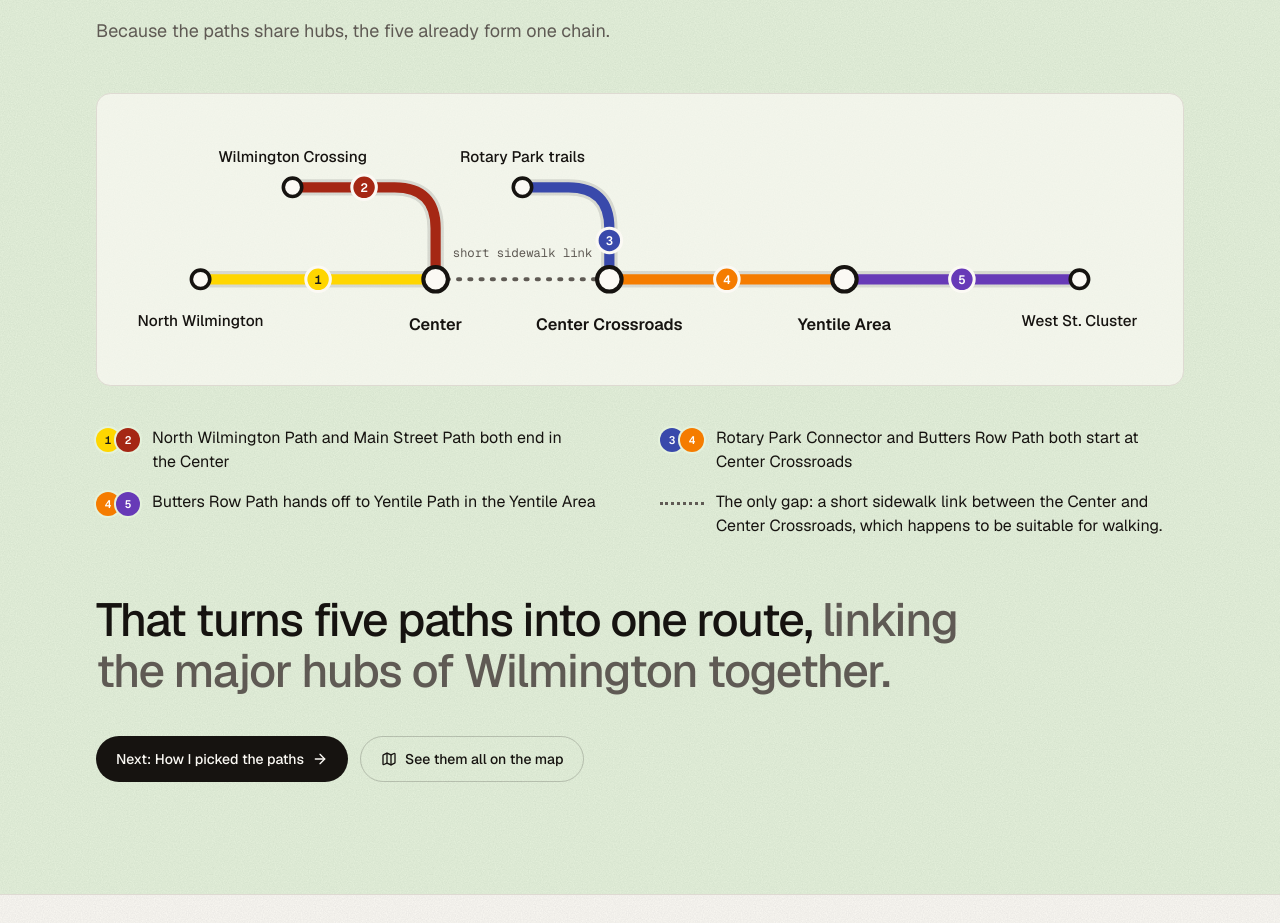
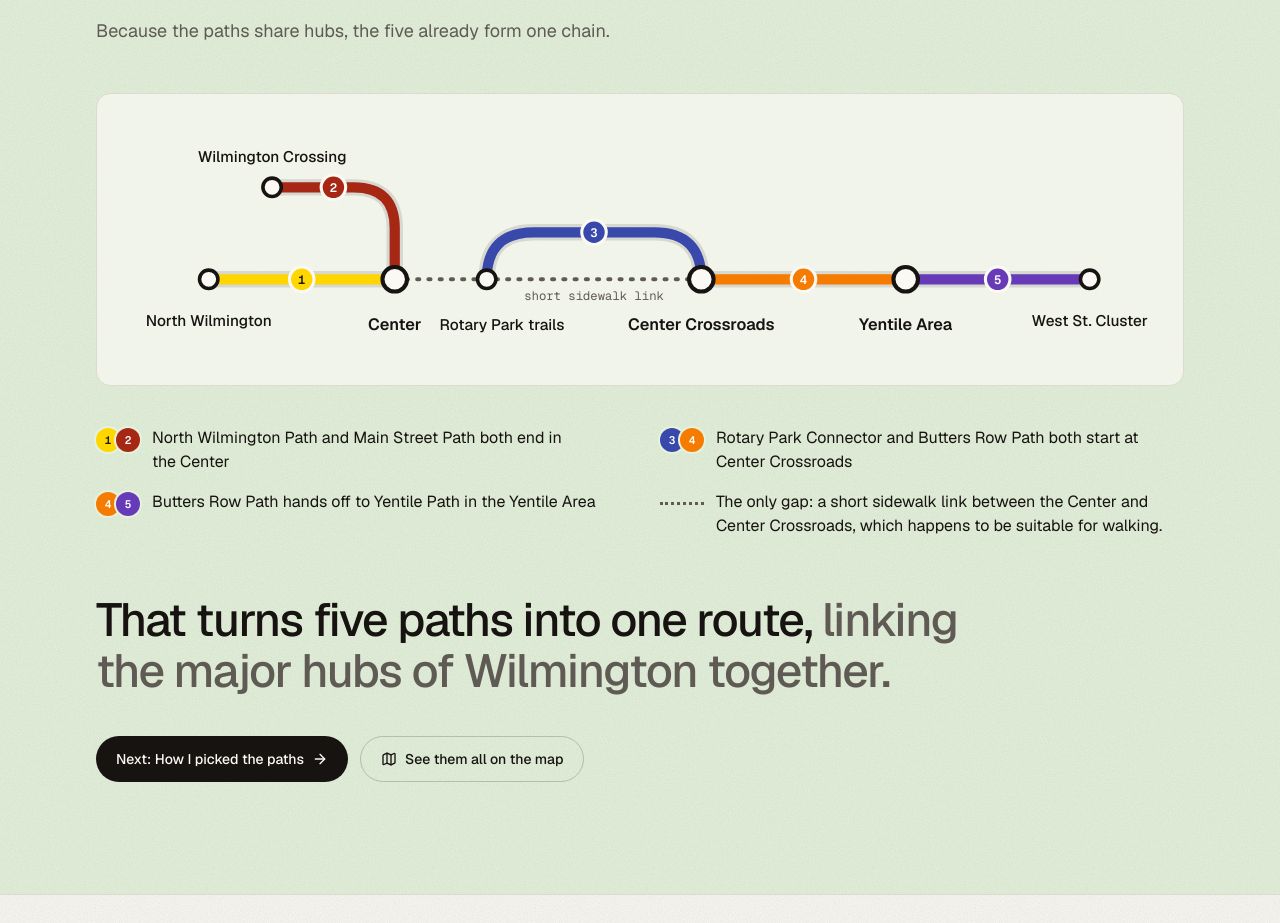
Before and after one commit to vdouglasana/walk-wilmington, a Next.js app: page /the-paths in a window 1280 px wide. Shown: the part 5169-6092 px from the top of the page. Built offline with nearby package versions, Linux system fonts and the light colour scheme.

Commit message:
Transit map: Rotary Park trails sit on the sidewalk link, close to the Center
The sidewalk link runs Center -> Rotary Park trails -> Center Crossroads, and the
Rotary Park Connector runs Rotary -> Center Crossroads alongside it.

Co-Authored-By: Claude Opus 5.5 <noreply@anthropic.com>

```diff
--- a/src/components/paths/chain-diagram.tsx
+++ b/src/components/paths/chain-diagram.tsx
@@ -6,9 +6,10 @@ import { motion, useInView, useReducedMotion } from "motion/react"
 /**
  * "Linking the Five" as a transit-style line map. The paths share hubs, so they snap
  * together into one route: the main line runs North Wilmington to the West St. Cluster,
- * with Main Street and Rotary Park as branches. The Rotary Park Connector runs from
- * Center Crossroads back up toward the Center, so its branch points that way. The one gap (a short sidewalk link
- * between the Center and Center Crossroads) is drawn dashed.
+ * with Main Street as a branch. The one gap is the short sidewalk link (dotted) from the
+ * Center down Main Street to Center Crossroads. The Rotary Park trails sit along it, much
+ * closer to the Center, and the Rotary Park Connector runs from there to Center
+ * Crossroads, alongside the sidewalk.
  *
  * There are two layouts: wide for laptops, tall for phones.
  */
@@ -20,23 +21,23 @@ const wide: Layout = {
   w: 1000,
   h: 222,
   stations: [
-    { name: "North Wilmington", x: 70, y: 150, lx: 70, ly: 190, anchor: "middle" },
-    { name: "Center", x: 300, y: 150, big: true, lx: 300, ly: 194, anchor: "middle" },
-    { name: "Wilmington Crossing", x: 160, y: 60, lx: 160, ly: 30, anchor: "middle" },
-    { name: "Center Crossroads", x: 470, y: 150, big: true, lx: 470, ly: 194, anchor: "middle" },
-    { name: "Rotary Park trails", x: 385, y: 60, lx: 385, ly: 30, anchor: "middle" },
-    { name: "Yentile Area", x: 700, y: 150, big: true, lx: 700, ly: 194, anchor: "middle" },
-    { name: "West St. Cluster", x: 930, y: 150, lx: 930, ly: 190, anchor: "middle" },
+    { name: "North Wilmington", x: 78, y: 150, lx: 78, ly: 190, anchor: "middle" },
+    { name: "Center", x: 260, y: 150, big: true, lx: 260, ly: 194, anchor: "middle" },
+    { name: "Wilmington Crossing", x: 140, y: 60, lx: 140, ly: 30, anchor: "middle" },
+    { name: "Rotary Park trails", x: 350, y: 150, lx: 365, ly: 194, anchor: "middle" },
+    { name: "Center Crossroads", x: 560, y: 150, big: true, lx: 560, ly: 194, anchor: "middle" },
+    { name: "Yentile Area", x: 760, y: 150, big: true, lx: 760, ly: 194, anchor: "middle" },
+    { name: "West St. Cluster", x: 940, y: 150, lx: 940, ly: 190, anchor: "middle" },
   ],
   lines: [
-    { id: 1, d: "M70 150 L300 150", badge: [185, 150] },
-    { id: "gap", d: "M300 150 L470 150" },
-    { id: 4, d: "M470 150 L700 150", badge: [585, 150] },
-    { id: 5, d: "M700 150 L930 150", badge: [815, 150] },
-    { id: 2, d: "M300 150 L300 100 Q300 60 260 60 L160 60", badge: [230, 60] },
-    { id: 3, d: "M470 150 L470 100 Q470 60 430 60 L385 60", badge: [470, 112] },
+    { id: 1, d: "M78 150 L260 150", badge: [169, 150] },
+    { id: "gap", d: "M260 150 L560 150" },
+    { id: 3, d: "M350 150 Q350 104 396 104 L514 104 Q560 104 560 150", badge: [455, 104] },
+    { id: 4, d: "M560 150 L760 150", badge: [660, 150] },
+    { id: 5, d: "M760 150 L940 150", badge: [850, 150] },
+    { id: 2, d: "M260 150 L260 100 Q260 60 220 60 L140 60", badge: [200, 60] },
   ],
-  gapLabel: { x: 385, y: 128, anchor: "middle" },
+  gapLabel: { x: 455, y: 170, anchor: "middle" },
 }
 
 const tall: Layout = {
@@ -44,22 +45,22 @@ const tall: Layout = {
   h: 720,
   stations: [
     { name: "North Wilmington", x: 170, y: 50, lx: 148, ly: 50, anchor: "end" },
-    { name: "Center", x: 170, y: 210, big: true, lx: 146, ly: 210, anchor: "end" },
-    { name: "Wilmington Crossing", x: 282, y: 210, lx: 282, ly: 180, anchor: "middle" },
-    { name: "Center Crossroads", x: 170, y: 350, big: true, lx: 146, ly: 350, anchor: "end" },
-    { name: "Rotary Park trails", x: 282, y: 288, lx: 282, ly: 258, anchor: "middle" },
-    { name: "Yentile Area", x: 170, y: 510, big: true, lx: 146, ly: 510, anchor: "end" },
-    { name: "West St. Cluster", x: 170, y: 670, lx: 148, ly: 670, anchor: "end" },
+    { name: "Center", x: 170, y: 200, big: true, lx: 146, ly: 200, anchor: "end" },
+    { name: "Wilmington Crossing", x: 282, y: 200, lx: 282, ly: 170, anchor: "middle" },
+    { name: "Rotary Park trails", x: 170, y: 262, lx: 148, ly: 262, anchor: "end" },
+    { name: "Center Crossroads", x: 170, y: 400, big: true, lx: 146, ly: 400, anchor: "end" },
+    { name: "Yentile Area", x: 170, y: 540, big: true, lx: 146, ly: 540, anchor: "end" },
+    { name: "West St. Cluster", x: 170, y: 680, lx: 148, ly: 680, anchor: "end" },
   ],
   lines: [
-    { id: 1, d: "M170 50 L170 210", badge: [170, 130] },
-    { id: "gap", d: "M170 210 L170 350" },
-    { id: 4, d: "M170 350 L170 510", badge: [170, 430] },
-    { id: 5, d: "M170 510 L170 670", badge: [170, 590] },
-    { id: 2, d: "M170 210 L282 210", badge: [226, 210] },
-    { id: 3, d: "M170 350 L250 350 Q282 350 282 318 L282 288", badge: [222, 350] },
+    { id: 1, d: "M170 50 L170 200", badge: [170, 125] },
+    { id: "gap", d: "M170 200 L170 400" },
+    { id: 3, d: "M170 262 Q216 262 216 306 L216 356 Q216 400 170 400", badge: [216, 331] },
+    { id: 4, d: "M170 400 L170 540", badge: [170, 470] },
+    { id: 5, d: "M170 540 L170 680", badge: [170, 610] },
+    { id: 2, d: "M170 200 L282 200", badge: [226, 200] },
   ],
-  gapLabel: { x: 148, y: 280, anchor: "end" },
+  gapLabel: { x: 148, y: 331, anchor: "end" },
 }
 
 // the order the lines draw in, like walking the chain
@@ -163,7 +164,7 @@ export function ChainDiagram() {
     <div
       ref={ref}
       role="img"
-      aria-label="Diagram of how the five paths link up. Path 1 runs from North Wilmington to the Center. Path 2 branches from the Center to Wilmington Crossing. A short sidewalk link joins the Center to Center Crossroads. Path 3 branches from Center Crossroads back toward the Center, ending at the Rotary Park trails. Path 4 runs from Center Crossroads to the Yentile Area, and Path 5 from the Yentile Area to the West St. Cluster."
+      aria-label="Diagram of how the five paths link up. Path 1 runs from North Wilmington to the Center. Path 2 branches from the Center to Wilmington Crossing. A short sidewalk link runs from the Center to Center Crossroads, passing the Rotary Park trails close to the Center. Path 3 connects the Rotary Park trails to Center Crossroads, alongside the sidewalk. Path 4 runs from Center Crossroads to the Yentile Area, and Path 5 from the Yentile Area to the West St. Cluster."
     >
       <Diagram layout={wide} show={show} reduce={reduce} className="hidden h-auto w-full md:block" />
       <Diagram layout={tall} show={show} reduce={reduce} className="mx-auto block h-auto w-full max-w-[360px] md:hidden" />
```
